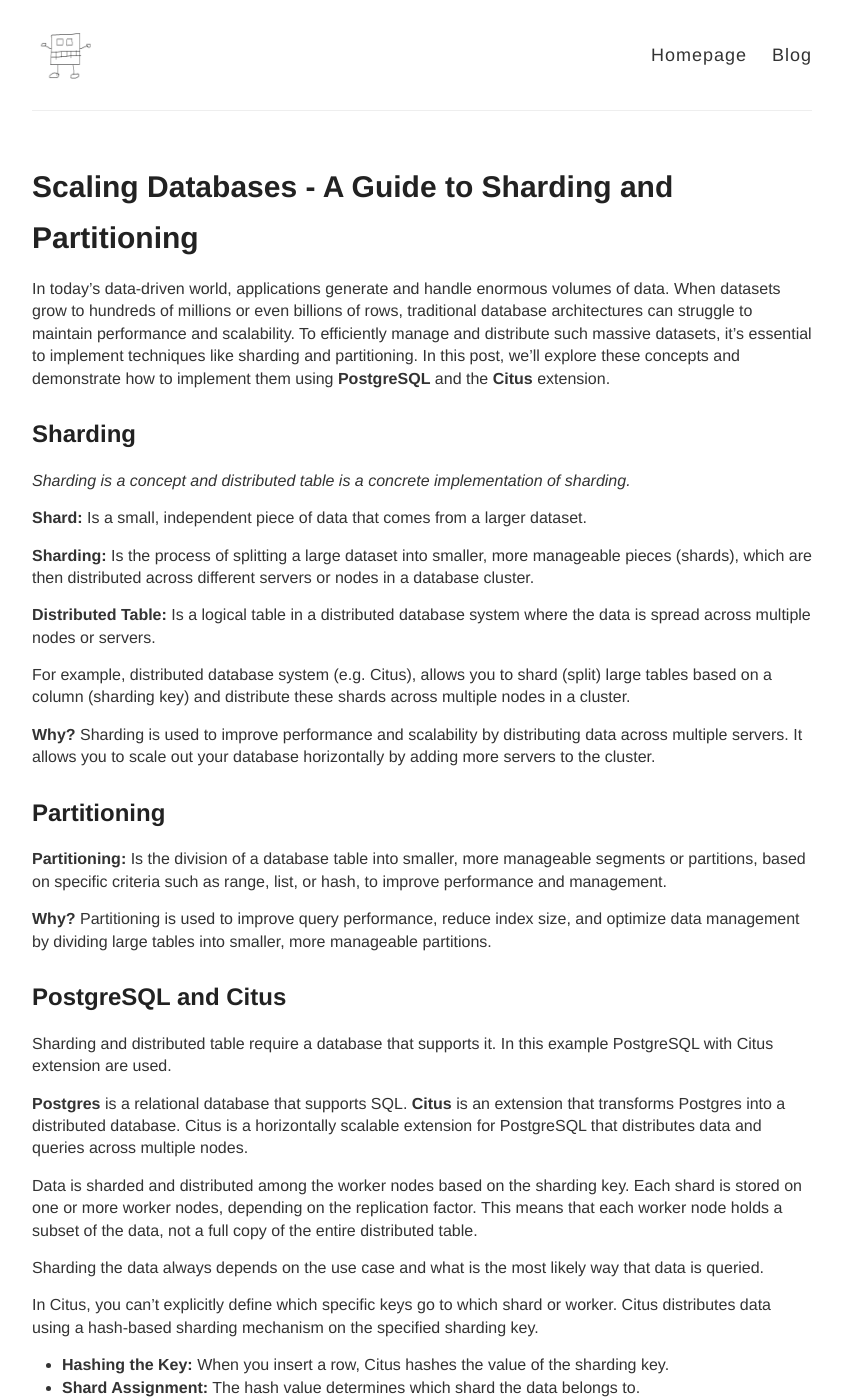
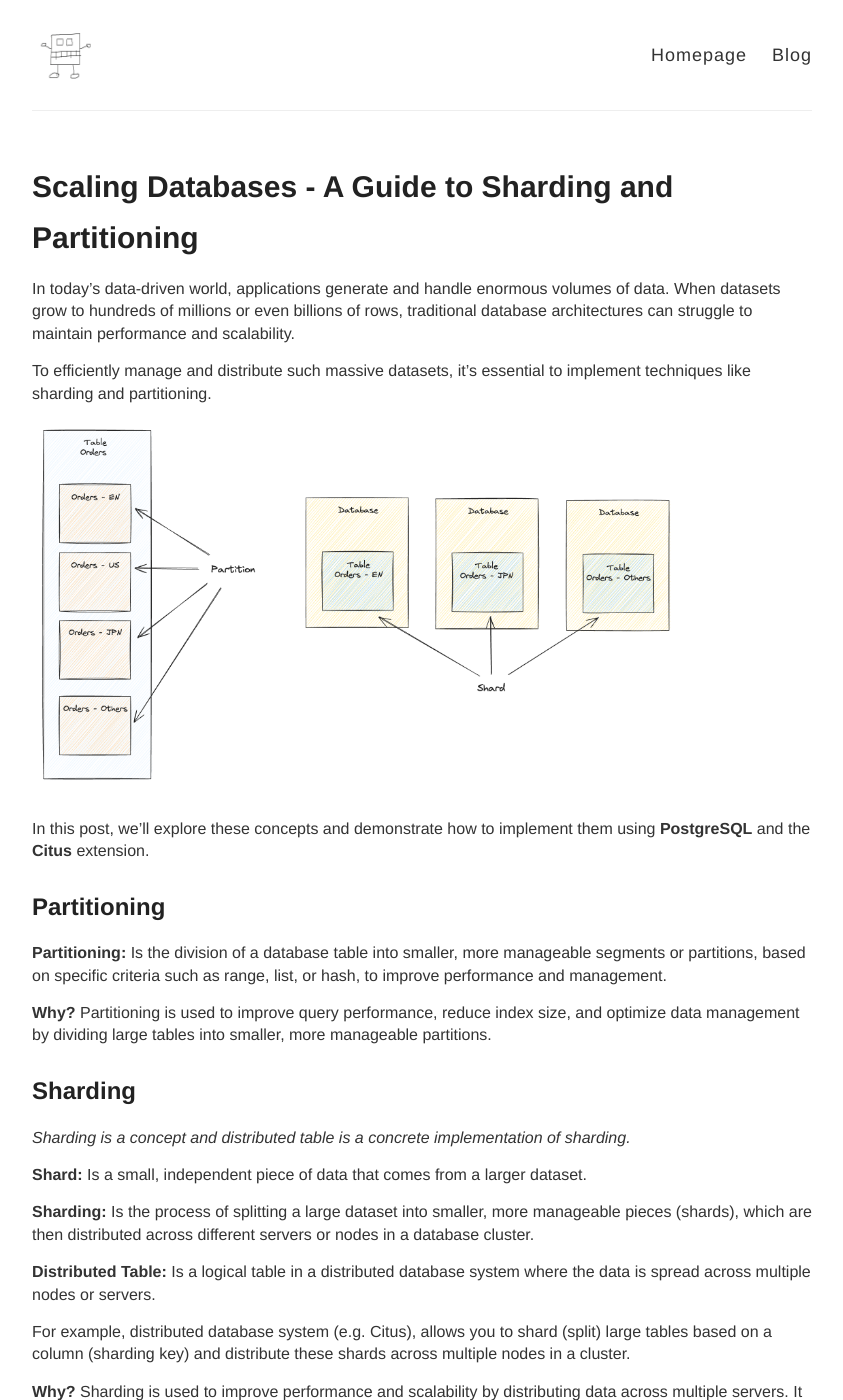
Before and after one commit to ttu/ttu.github.io, a Jekyll site: the page built from _posts/2024-9-21-database-sharding-and-partitioning.md, in a window 1280 px wide and 1400 px high. Shown: the whole window, without its empty margins (218-1061 px from the left). Built offline with Jekyll 4.4.1, drawn with Linux system fonts in a browser that asks for light colours; some of the changed lines change nothing that is shown; some of the changed text lies outside the part shown.

Commit message:
Add image and update texts from sharding and partitioning post

```diff
--- a/_posts/2024-9-21-database-sharding-and-partitioning.md
+++ b/_posts/2024-9-21-database-sharding-and-partitioning.md
@@ -4,7 +4,20 @@
 excerpt: Learn how to implement sharding and partitioning in PostgreSQL using the Citus extension to improve database performance and scalability.
 ---
 
-In today’s data-driven world, applications generate and handle enormous volumes of data. When datasets grow to hundreds of millions or even billions of rows, traditional database architectures can struggle to maintain performance and scalability. To efficiently manage and distribute such massive datasets, it’s essential to implement techniques like sharding and partitioning. In this post, we’ll explore these concepts and demonstrate how to implement them using __PostgreSQL__ and the __Citus__ extension.
+In today’s data-driven world, applications generate and handle enormous volumes of data. When datasets grow to hundreds of millions or even billions of rows, traditional database architectures can struggle to maintain performance and scalability.
+
+To efficiently manage and distribute such massive datasets, it’s essential to implement techniques like sharding and partitioning.
+
+![Database Sharding and Partitioning](/images/posts/database-sharding-partitioning/partition-shard.png){: width="650" }
+
+
+In this post, we’ll explore these concepts and demonstrate how to implement them using __PostgreSQL__ and the __Citus__ extension.
+
+## Partitioning
+
+__Partitioning:__ Is the division of a database table into smaller, more manageable segments or partitions, based on specific criteria such as range, list, or hash, to improve performance and management.
+
+__Why?__ Partitioning is used to improve query performance, reduce index size, and optimize data management by dividing large tables into smaller, more manageable partitions.
 
 ## Sharding
 
@@ -20,12 +33,6 @@
 
 __Why?__ Sharding is used to improve performance and scalability by distributing data across multiple servers. It allows you to scale out your database horizontally by adding more servers to the cluster.
 
-
-## Partitioning
-
-__Partitioning:__ Is the division of a database table into smaller, more manageable segments or partitions, based on specific criteria such as range, list, or hash, to improve performance and management.
-
-__Why?__ Partitioning is used to improve query performance, reduce index size, and optimize data management by dividing large tables into smaller, more manageable partitions.
 
 ## PostgreSQL and Citus
 
@@ -240,3 +247,9 @@
 ## Conclusion
 
 By implementing sharding and partitioning using PostgreSQL and the Citus extension, you can significantly improve your database’s performance and scalability. This approach allows your application to handle larger datasets and higher traffic without compromising on speed.
+
+## Links
+
+* Citus has extensive and understandable documentation with good tutorials: [Citus Documentation](https://docs.citusdata.com/en)
+* Postgres documentation: [Postgres Documentation](https://www.postgresql.org/docs/current/index.html)
+* [How a Transportation Company Improved Traffic Monitoring with Citus](https://web.archive.org/web/20221004142527/https://customers.microsoft.com/en-us/story/845146-transit-authority-improves-traffic-monitoring-with-azure-database-for-postgresql-hyperscale)
```
Also changed, not shown: images/posts/database-sharding-partitioning/logical-shard.png (added), images/posts/database-sharding-partitioning/partition-shard.png (added), images/posts/database-sharding-partitioning/partition.png (added), images/posts/database-sharding-partitioning/physical-shard.png (added).
